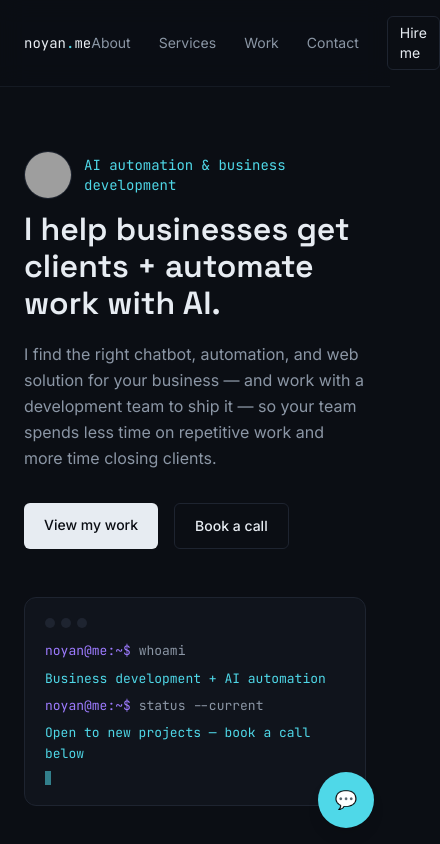
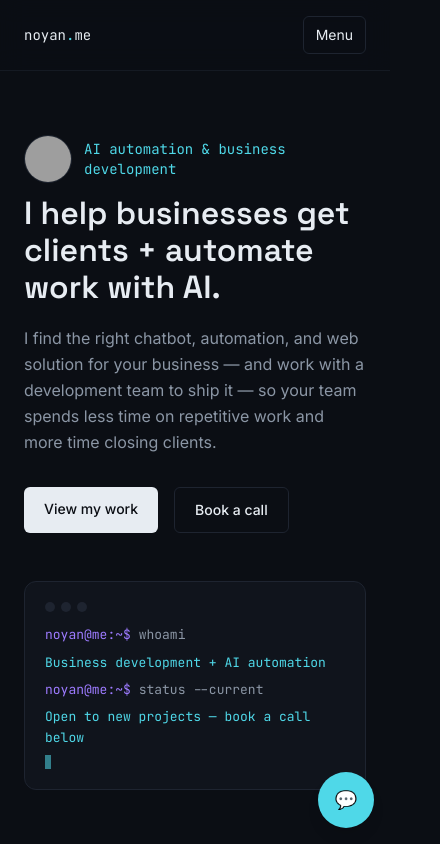
Before and after one commit to FindNoyan/noyan-portfolio, a React (Vite) app: page / in a window 390 px wide. Shown: the top 844 px of the page, 440 px wide, since content can reach past the window. Built offline with nearby package versions, Linux system fonts and the light colour scheme; grey boxes are pictures that could not be loaded.

Commit message:
Step C: mobile menu, responsive nav

```diff
--- a/src/components/Nav.jsx
+++ b/src/components/Nav.jsx
@@ -1,20 +1,28 @@
+import { useState } from "react";
 import { brandName, brandTld, navLinks, socials } from "../data/content";
 
 export default function Nav() {
   const upwork = socials.find((social) => social.label === "Upwork");
+  const [menuOpen, setMenuOpen] = useState(false);
 
   return (
     <header className="sticky top-0 z-50 border-b border-line/60 bg-base/80 backdrop-blur-md">
       <nav className="mx-auto flex max-w-4xl items-center justify-between px-6 py-4">
-        <a href="#top" className="font-mono text-sm text-ink focus-ring rounded">
-          {brandName}<span className="text-cyan">.</span>{brandTld}
+        <a
+          href="#top"
+          className="rounded font-mono text-sm text-ink focus-ring"
+        >
+          {brandName}
+          <span className="text-cyan">.</span>
+          {brandTld}
         </a>
-        <div className="flex items-center gap-7">
+        {/* Desktop links */}
+        <div className="hidden items-center gap-7 md:flex">
           {navLinks.map((link) => (
             <a
               key={link.href}
               href={link.href}
-              className="text-sm text-muted transition-colors hover:text-ink focus-ring rounded"
+              className="rounded text-sm text-muted transition-colors hover:text-ink focus-ring"
             >
               {link.label}
             </a>
@@ -23,12 +31,47 @@ export default function Nav() {
             href={upwork.href}
             target="_blank"
             rel="noreferrer"
-            className="rounded-md border border-line px-3 py-1.5 text-sm text-ink transition-colors hover:border-cyan hover:text-cyan focus-ring"
+            className="rounded-md border border-line px-3 py-2 text-sm text-ink transition-colors hover:border-cyan hover:text-cyan focus-ring"
           >
             Hire me
           </a>
         </div>
+        {/* Mobile menu button */}
+        <button
+          type="button"
+          onClick={() => setMenuOpen((prev) => !prev)}
+          aria-expanded={menuOpen}
+          aria-label={menuOpen ? "Close menu" : "Open menu"}
+          className="rounded-md border border-line px-3 py-2 text-sm text-ink focus-ring md:hidden"
+        >
+          {menuOpen ? "✕" : "Menu"}
+        </button>
       </nav>
+      {/* Mobile menu panel */}
+      {menuOpen && (
+        <nav className="border-t border-line/60 px-6 py-3 md:hidden">
+          <div className="flex flex-col gap-1">
+            {navLinks.map((link) => (
+              <a
+                key={link.href}
+                href={link.href}
+                onClick={() => setMenuOpen(false)}
+                className="rounded px-2 py-2.5 text-sm text-muted transition-colors hover:bg-surface hover:text-ink focus-ring"
+              >
+                {link.label}
+              </a>
+            ))}
+            <a
+              href={upwork.href}
+              target="_blank"
+              rel="noreferrer"
+              className="mt-1 rounded-md border border-line px-3 py-2.5 text-center text-sm text-ink transition-colors hover:border-cyan hover:text-cyan focus-ring"
+            >
+              Hire me
+            </a>
+          </div>
+        </nav>
+      )}
     </header>
   );
 }
```
